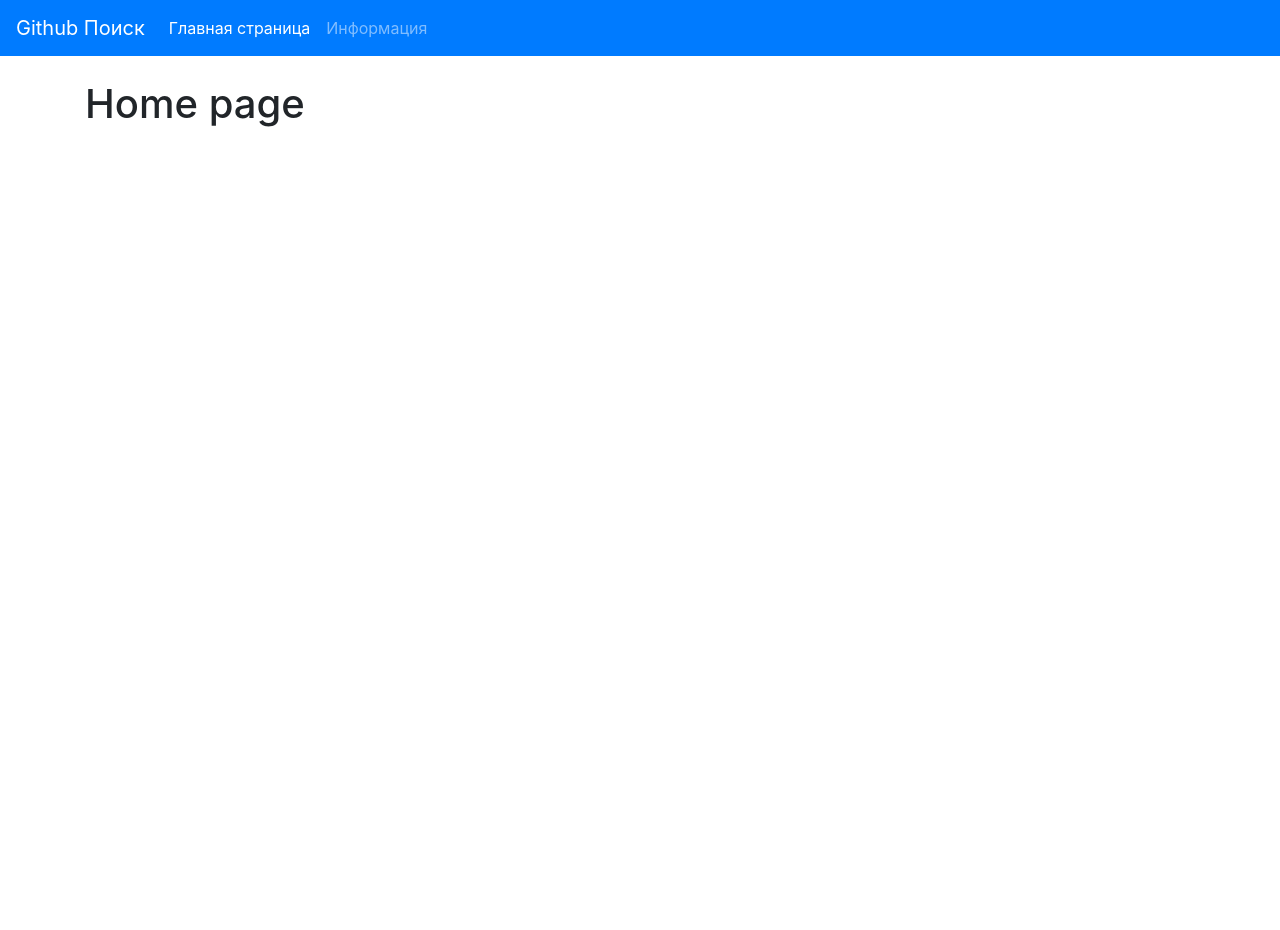
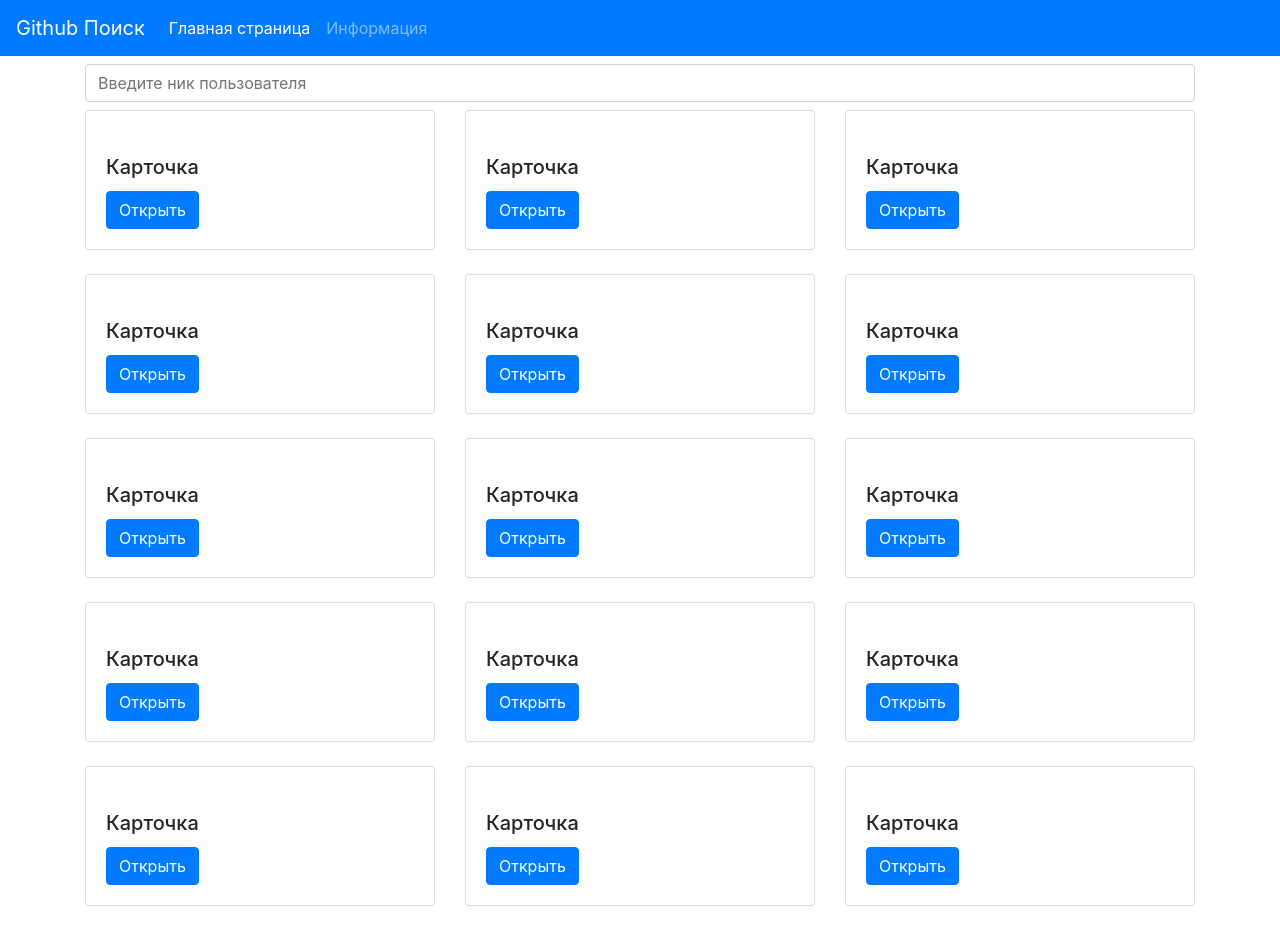
Before and after one commit to Cayman2312/react-hooks, a React (Create React App) app: page / in a window 1280 px wide. Before the commit the page ends 800 px from the top, so only its background shows below. Built offline with nearby package versions, Linux system fonts and the light colour scheme.

Commit message:
созданы карточки (временные)

```diff
--- a/src/App.js
+++ b/src/App.js
@@ -11,9 +11,11 @@ function App() {
       <Navbar />
 
       <Switch>
-        <Route path="/" exact component={Home} />
-        <Route path="/about" component={About} />
-        <Route path="/profile/:name" component={Profile} />
+        <div className="container">
+          <Route path="/" exact component={Home} />
+          <Route path="/about" component={About} />
+          <Route path="/profile/:name" component={Profile} />
+        </div>
       </Switch>
     </BrowserRouter>
   );
--- /dev/null
+++ b/src/components/Card.js
@@ -0,0 +1,16 @@
+import React from 'react';
+import { Link } from 'react-router-dom';
+
+export const Card = () => {
+  return (
+    <div className="card">
+      <div className="card-body">
+        <img src={''} alt={''} className="card-img-top" />
+        <h5 className="card-title">Карточка</h5>
+        <Link to={'/profile/' + 'react'} className="btn btn-primary">
+          Открыть
+        </Link>
+      </div>
+    </div>
+  );
+};
--- /dev/null
+++ b/src/components/Search.js
@@ -0,0 +1,13 @@
+import React from 'react';
+
+export const Search = () => {
+  return (
+    <div className="mt-2 mb-2">
+      <input
+        type="text"
+        className="form-control"
+        placeholder="Введите ник пользователя"
+      />
+    </div>
+  );
+};
--- a/src/pages/Home.js
+++ b/src/pages/Home.js
@@ -1,10 +1,21 @@
 import React from 'react';
+import { Search } from '../components/Search';
+import { Card } from '../components/Card';
 
 export const Home = () => {
+  const cards = new Array(15).fill('').map((_, i) => i);
+
   return (
-    <div className="container pt-4">
-      <h1>Home page</h1>
-    </div>
+    <React.Fragment>
+      <Search />
+      <div className="row">
+        {cards.map((value) => (
+          <div key={value} className="col-sm-4 mb-4">
+            <Card />
+          </div>
+        ))}
+      </div>
+    </React.Fragment>
   );
 };
 
```
